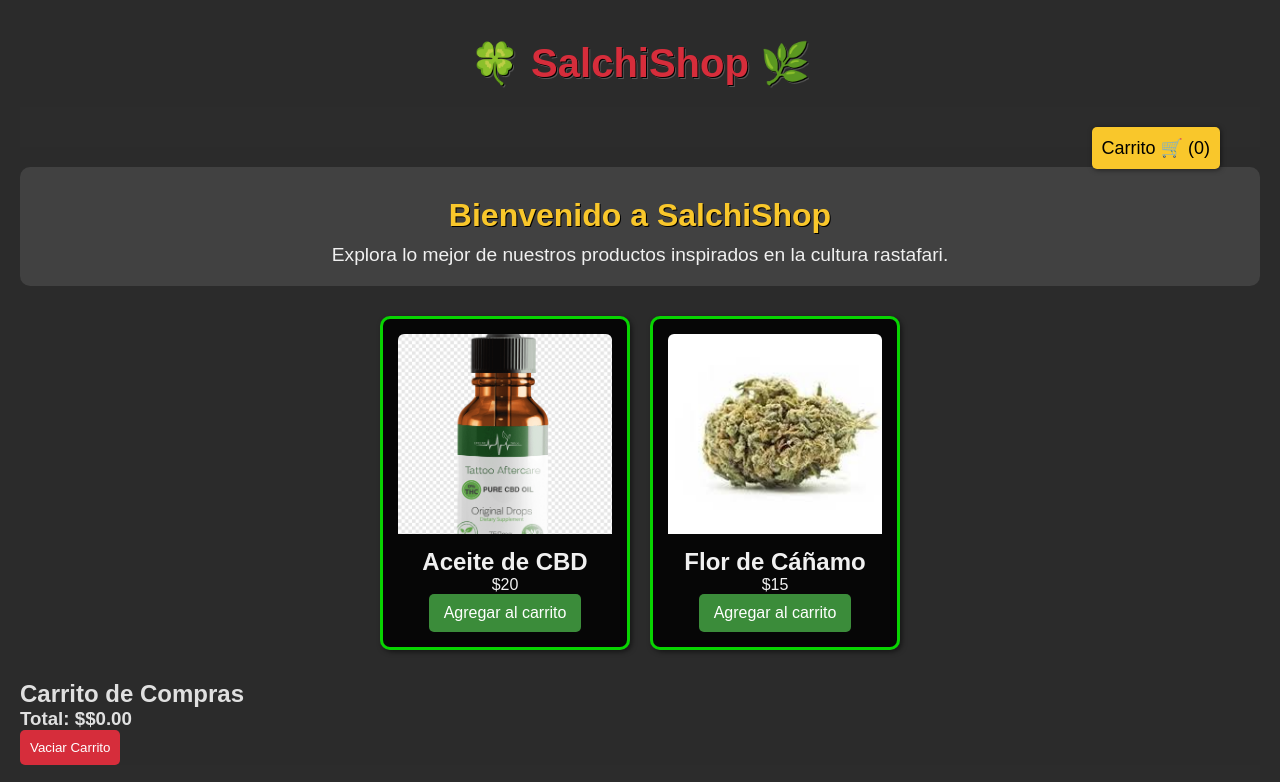
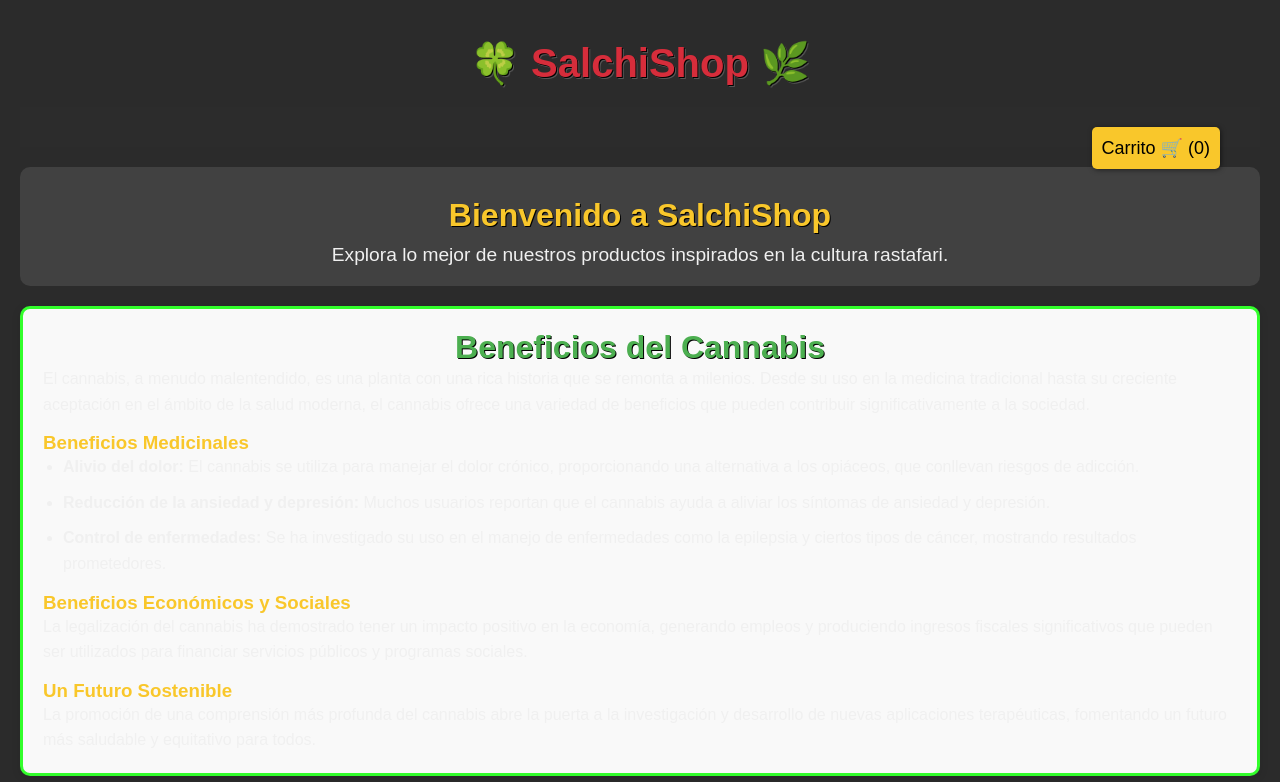
Before and after one commit to diegomotato1123/SalchiShop, a plain HTML site: page index.html in a window 1280 px wide. Shown: the top 782 px of the page. Drawn offline with Linux system fonts and the light colour scheme.

Commit message:
SalchiShop

```diff
--- a/index.html
+++ b/index.html
@@ -5,6 +5,21 @@
     <meta name="viewport" content="width=device-width, initial-scale=1.0">
     <link rel="stylesheet" href="style.css">
     <title>SalchiShop</title>
+    <style>
+        .benefits-section {
+            background-color: #f9f9f9;
+            padding: 20px;
+            margin: 20px 0;
+            border-radius: 10px;
+            box-shadow: 0 2px 10px rgba(0, 0, 0, 0.1);
+        }
+        .benefits-section h2 {
+            color: #4CAF50;
+        }
+        .benefits-section p {
+            line-height: 1.6;
+        }
+    </style>
 </head>
 <body>
     <h1 class="titulo-rastafari">SalchiShop</h1>
@@ -19,6 +34,20 @@
         <h2 class="welcom">Bienvenido a SalchiShop</h2>
         <p>Explora lo mejor de nuestros productos inspirados en la cultura rastafari.</p>
     </section>
+    <div class="benefits-section">
+        <h2>Beneficios del Cannabis</h2>
+        <p>El cannabis, a menudo malentendido, es una planta con una rica historia que se remonta a milenios. Desde su uso en la medicina tradicional hasta su creciente aceptación en el ámbito de la salud moderna, el cannabis ofrece una variedad de beneficios que pueden contribuir significativamente a la sociedad.</p>
+        <h3>Beneficios Medicinales</h3>
+        <ul>
+            <li><strong>Alivio del dolor:</strong> El cannabis se utiliza para manejar el dolor crónico, proporcionando una alternativa a los opiáceos, que conllevan riesgos de adicción.</li>
+            <li><strong>Reducción de la ansiedad y depresión:</strong> Muchos usuarios reportan que el cannabis ayuda a aliviar los síntomas de ansiedad y depresión.</li>
+            <li><strong>Control de enfermedades:</strong> Se ha investigado su uso en el manejo de enfermedades como la epilepsia y ciertos tipos de cáncer, mostrando resultados prometedores.</li>
+        </ul>
+        <h3>Beneficios Económicos y Sociales</h3>
+        <p>La legalización del cannabis ha demostrado tener un impacto positivo en la economía, generando empleos y produciendo ingresos fiscales significativos que pueden ser utilizados para financiar servicios públicos y programas sociales.</p>
+        <h3>Un Futuro Sostenible</h3>
+        <p>La promoción de una comprensión más profunda del cannabis abre la puerta a la investigación y desarrollo de nuevas aplicaciones terapéuticas, fomentando un futuro más saludable y equitativo para todos.</p>
+    </div>
 
     <main id="contenedor-imagen">
         <div id="productos" class="productos">
@@ -44,6 +73,8 @@
         <button id="vaciar-carrito">Vaciar Carrito</button>
     </section>
 
+
+
     <footer>
         <h1>Agregar Nuevo Producto</h1>
         <input type="text" id="nombre-producto" placeholder="Nombre del producto">
--- a/style.css
+++ b/style.css
@@ -166,3 +166,39 @@ footer {
 #vaciar-carrito:hover {
     background-color: #f9c72b;
 }
+
+
+.benefits-section {
+    background-color: rgba(255, 255, 255, 0.1);
+    border: 3px solid #09ff00d3;
+    border-radius: 10px;
+    padding: 20px;
+    margin: 20px 0;
+    box-shadow: 0 2px 10px rgba(0, 0, 0, 0.5);
+}
+
+.benefits-section h2 {
+    color: #d62d3b;
+    text-align: center;
+    font-size: 2rem;
+    text-shadow: 1px 1px #000;
+}
+
+.benefits-section h3 {
+    color: #f9c72b;
+    margin-top: 15px;
+}
+
+.benefits-section p, .benefits-section ul {
+    color: #f0f0f0;
+    line-height: 1.6;
+}
+
+.benefits-section ul {
+    list-style-type: disc;
+    padding-left: 20px;
+}
+
+.benefits-section ul li {
+    margin-bottom: 10px;
+}
```
